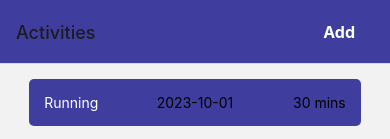
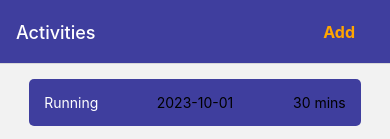
Before and after one commit to daodaojiang622/daodaojiang622-CS5520-FA2024-Vancouver-Assignment2, a React Native app in the folder activity_diet_tracker_app/: screen / in a window 390 px wide. Shown: the top 139 px of the page. Built offline with nearby package versions, Linux system fonts and the light colour scheme.

Commit message:
set headertext to white

```diff
--- a/activity_diet_tracker_app/App.js
+++ b/activity_diet_tracker_app/App.js
@@ -72,12 +72,25 @@ function BottomTabs() {
         component={ActivitiesScreenWrapper}
         options={({ navigation }) => ({
           headerRight: () => (
-            <Button title="Add" onPress={() => navigation.navigate('AddAnActivity')} />
+            <Button title="Add" textStyle={styles.addButtonText} onPress={() => navigation.navigate('AddAnActivity')} />
           ),
+          headerTintColor: 'white',
         })}
       />
-      <Tab.Screen name="Diet" component={DietScreenWrapper} />
-      <Tab.Screen name="Settings" component={SettingsScreenWrapper} />
+      <Tab.Screen
+        name="Diet"
+        component={DietScreenWrapper}
+        options={{
+          headerTintColor: 'white',
+        }}
+        />
+      <Tab.Screen
+        name="Settings"
+        component={SettingsScreenWrapper}
+        options={{
+          headerTintColor: 'white',
+        }}
+      />
     </Tab.Navigator>
   );
 }
@@ -89,9 +102,9 @@ export default function App() {
         initialRouteName="BottomTabs"
         screenOptions={{
           headerStyle: {
-            backgroundColor: '#3f3e9e', // Set the header background color here
+            backgroundColor: '#3f3e9e',
           },
-          headerTintColor: 'white', // Set the header text color
+          headerTintColor: 'white',
         }}
       >
         <Stack.Screen
@@ -105,7 +118,8 @@ export default function App() {
           name="AddAnActivity"
           component={AddAnActivityScreen}
           options={{
-            title: 'Add An Activity'
+            title: 'Add An Activity',
+            headerTintColor: 'white',
           }}
         />
       </Stack.Navigator>
@@ -118,4 +132,10 @@ const styles = StyleSheet.create({
     flex: 1,
     backgroundColor: background, // Set the background color to #bf6332
   },
+  addButtonText: {
+    color: 'orange',
+    fontSize: 16,
+    marginRight: 25,
+    fontWeight: 'bold',
+  },
 });
--- a/activity_diet_tracker_app/Components/Button.js
+++ b/activity_diet_tracker_app/Components/Button.js
@@ -1,9 +1,9 @@
 import React from 'react';
 import { TouchableOpacity, Text, StyleSheet } from 'react-native';
 
-const Button = ({ onPress, title }) => (
+const Button = ({ onPress, title, textStyle }) => (
   <TouchableOpacity style={styles.button} onPress={onPress}>
-    <Text style={styles.buttonText}>{title}</Text>
+    <Text style={[styles.buttonText, textStyle]}>{title}</Text>
   </TouchableOpacity>
 );
 
```
